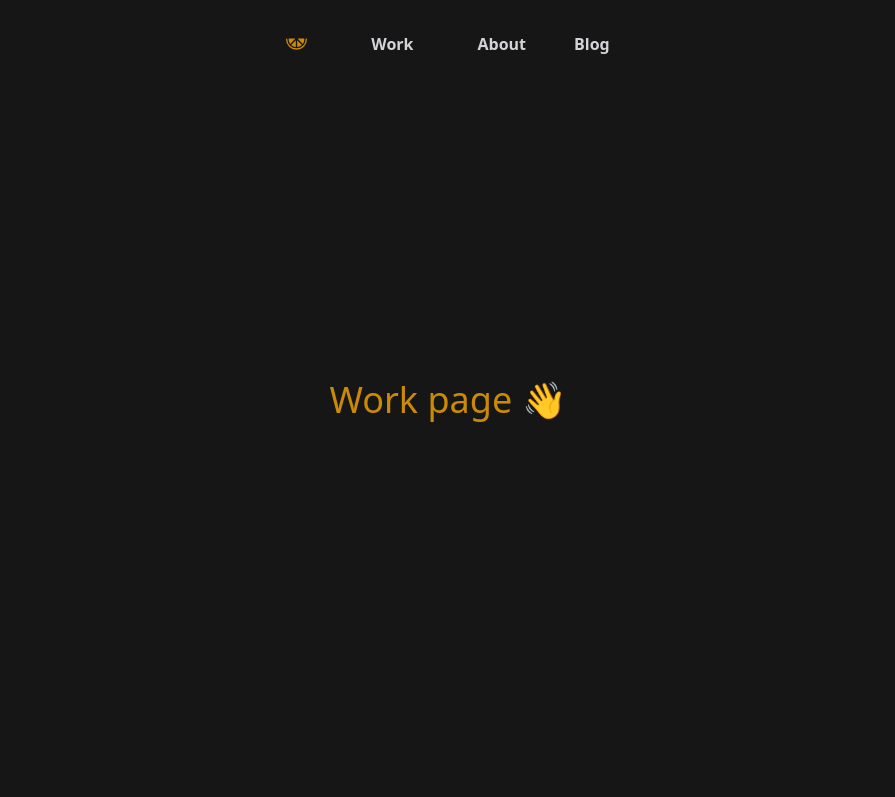
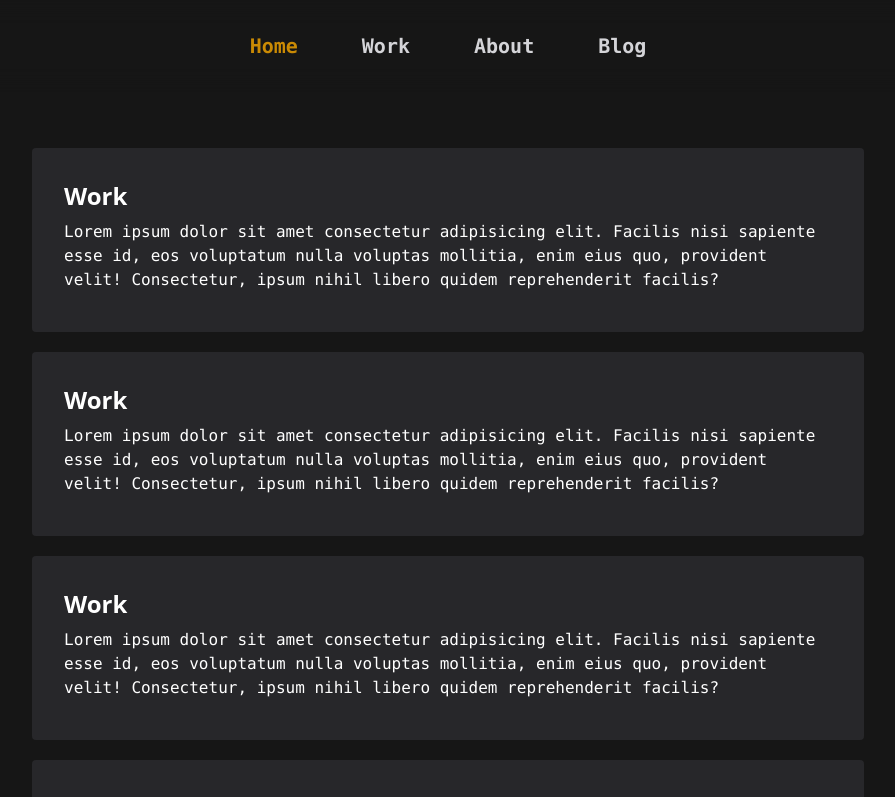
Before and after one commit to OtavioSC/website, a Next.js app: page /work in a window 1280 px wide. Shown: the top 797 px of the page, without its empty margins (192-1087 px from the left). Built offline with nearby package versions, Linux system fonts and the light colour scheme.

Commit message:
feat: added more things that i should
Navbar was modified and card component was created

```diff
--- a/src/app/about/page.tsx
+++ b/src/app/about/page.tsx
@@ -1,9 +1,30 @@
+import techIcons from "@/assets/icons/icons";
+import Image from "next/image";
+
 export default function About() {
   return (
     <main className="flex min-h-screen flex-col items-center justify-center w-full p-24">
       <section className={`text-white pt-8 pb-6`}>
         <h1 className="my-4 inline-block text-yellow-600 text-4xl">
-          About page 👋
+          <section>
+            <samp className="font-bold text-center my-4 inline-block text-goldenrod text-2xl">
+              Technologies that i code with
+            </samp>
+            <div className="mt-4 flex flex-row gap-4 justify-center">
+              {techIcons.map((icon) => {
+                return (
+                  <Image
+                    key={icon.src}
+                    src={icon.src}
+                    width={20}
+                    height={20}
+                    className="h-12 w-12 grayscale hover:grayscale-0 duration-300 p-1"
+                    alt="Typescript icon"
+                  />
+                );
+              })}
+            </div>
+          </section>
         </h1>
         <p className="my-2 text-xl"></p>
       </section>
--- a/src/app/layout.tsx
+++ b/src/app/layout.tsx
@@ -13,7 +13,7 @@ export default function RootLayout({
 }) {
   return (
     <html lang="en">
-      <body className="mx-auto max-w-3xl px-4 sm:px-6 xl:max-w-5xl xl:px-0 bg-dark">
+      <body className="mx-auto max-w-4xl px-4 sm:px-6 xl:max-w-5xl xl:px-0 bg-dark">
         <div className="flex h-screen flex-col justify-between">
           <Navbar />
           <main className="mb-auto">{children}</main>
--- a/src/app/page.tsx
+++ b/src/app/page.tsx
@@ -33,24 +33,6 @@ export default function Home() {
           </div>
         </div>
       </section>
-      <section>
-        <samp className="font-bold text-center my-4 inline-block text-goldenrod text-2xl">
-          Technologies that i code with
-        </samp>
-        <div className="mt-4 flex flex-row gap-4 justify-center">
-          {techIcons.map((icon) => {
-            return (
-              <Image
-                src={icon.src}
-                width={20}
-                height={20}
-                className="h-12 w-12 grayscale hover:grayscale-0 duration-300 p-1"
-                alt="Typescript icon"
-              />
-            );
-          })}
-        </div>
-      </section>
     </main>
   );
 }
--- a/src/app/work/page.tsx
+++ b/src/app/work/page.tsx
@@ -1,11 +1,13 @@
+import Card from "@/components/card/Card";
+
 export default function Work() {
   return (
     <main className="flex min-h-screen flex-col items-center justify-center w-full p-24">
       <section className={`text-white pt-8 pb-6`}>
-        <h1 className="my-4 inline-block text-yellow-600 text-4xl">
-          Work page 👋
-        </h1>
-        <p className="my-2 text-xl"></p>
+        <Card />
+        <Card />
+        <Card />
+        <Card />
       </section>
     </main>
   );
--- /dev/null
+++ b/src/components/card/Card.tsx
@@ -0,0 +1,16 @@
+export default function Card() {
+  return (
+    <div className="h-50 min-h-max bg-zinc-800 align-center justify-center rounded">
+      <div className="p-8 flex flex-col gap-2 my-5">
+        <h2 className="text-2xl font-bold">Work</h2>
+        <samp>
+          Lorem ipsum dolor sit amet consectetur adipisicing elit. Facilis nisi
+          sapiente esse id, eos voluptatum nulla voluptas mollitia, enim eius
+          quo, provident velit! Consectetur, ipsum nihil libero quidem
+          reprehenderit facilis?
+        </samp>
+        <div className="flex flex-row gap-2"></div>
+      </div>
+    </div>
+  );
+}
--- a/src/components/navbar/Navbar.tsx
+++ b/src/components/navbar/Navbar.tsx
@@ -12,32 +12,32 @@ export default function Navbar() {
         weight: "fill",
       }}
     >
-      <header className="fixed inset-x-0 top-0 z-30 mx-auto h-max w-full max-w-5xl py-4 px-4 text-zinc-300">
+      <header className="fixed inset-x-0 top-0 z-30 mx-auto h-max w-full max-w-5xl py-4 px-4 text-zinc-300 backdrop-blur-md">
         <div className="flex w-full items-center justify-between py-4 sm:items-right sm:justify-center">
-          <div className="text-base hidden sm:block">
-            <ul className="flex flex-row gap-x-12 font-bold">
+          <div className="text-xl hidden sm:block">
+            <ul className="flex flex-row gap-x-10 font-bold w-full">
               <li className="text-yellow-600 hover:text-yellow-300 duration-75">
-                <Link href="/">
-                  <OrangeSlice />
+                <Link href="/" className="p-1 sm:p-3">
+                  <samp>Home</samp>
                 </Link>
               </li>
               <li className="hover:text-yellow-600 duration-75">
-                <Link href="/work" className="p-1 sm:p-4">
-                  Work
+                <Link href="/work" className="p-1 sm:p-3">
+                  <samp>Work</samp>
                 </Link>
               </li>
               <li className="hover:text-yellow-600 duration-75">
-                <Link href="/about" className="p-1sm:p-4">
-                  About
+                <Link href="/about" className="p-1 sm:p-3">
+                  <samp>About</samp>
                 </Link>
               </li>
               <li className="hover:text-yellow-600 duration-75">
                 <Link
                   href="https://blog.ocarmo.dev"
                   target="_blank"
-                  className="p-1sm:p-4"
+                  className="p-1 sm:p-3"
                 >
-                  Blog
+                  <samp>Blog</samp>
                 </Link>
               </li>
             </ul>
```
